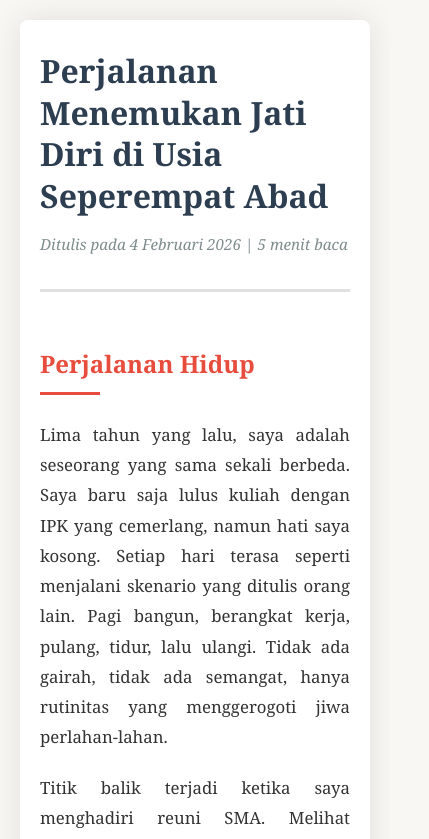
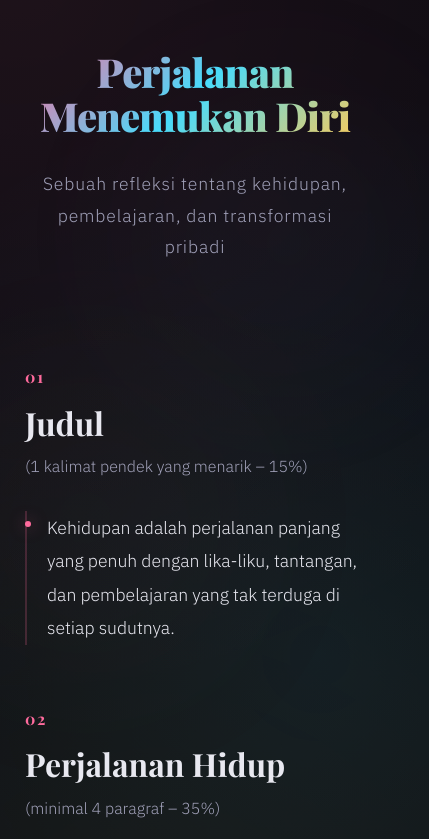
Before and after one commit to Freasey/biodata-webdev, a plain HTML site: page main.html in a window 390 px wide. Shown: the top 839 px of the page, 429 px wide, since content can reach past the window. Drawn offline with nearby package versions, Linux system fonts and the light colour scheme.

Commit message:
Add blog dengan HTML

```diff
--- a/main.html
+++ b/main.html
@@ -3,8 +3,21 @@
 <head>
     <meta charset="UTF-8">
     <meta name="viewport" content="width=device-width, initial-scale=1.0">
-    <title>Blog Saya - Template</title>
+    <title>Perjalanan Menemukan Diri - Blog Modern</title>
+    <link href="https://fonts.googleapis.com/css2?family=Playfair+Display:wght@400;700;900&family=IBM+Plex+Sans:wght@300;400;500&display=swap" rel="stylesheet">
     <style>
+        :root {
+            --color-bg: #0a0a0f;
+            --color-surface: #141420;
+            --color-primary: #ff6b9d;
+            --color-secondary: #feca57;
+            --color-accent: #48dbfb;
+            --color-text: #e8e8f0;
+            --color-text-muted: #a0a0b8;
+            --font-display: 'Playfair Display', serif;
+            --font-body: 'IBM Plex Sans', sans-serif;
+        }
+
         * {
             margin: 0;
             padding: 0;
@@ -12,191 +25,323 @@
         }
 
         body {
-            font-family: 'Georgia', 'Times New Roman', serif;
+            font-family: var(--font-body);
+            background: var(--color-bg);
+            color: var(--color-text);
             line-height: 1.8;
-            color: #333;
-            background-color: #f9f7f4;
-            padding: 20px;
+            overflow-x: hidden;
         }
 
-        .container {
-            max-width: 800px;
-            margin: 0 auto;
-            background-color: #fff;
-            padding: 60px;
-            box-shadow: 0 0 30px rgba(0,0,0,0.1);
-            border-radius: 8px;
+        /* Background Effects */
+        body::before {
+            content: '';
+            position: fixed;
+            top: -50%;
+            right: -50%;
+            width: 200%;
+            height: 200%;
+            background: radial-gradient(circle at 30% 20%, rgba(255, 107, 157, 0.08) 0%, transparent 50%),
+                        radial-gradient(circle at 70% 60%, rgba(72, 219, 251, 0.08) 0%, transparent 50%),
+                        radial-gradient(circle at 50% 80%, rgba(254, 202, 87, 0.05) 0%, transparent 50%);
+            z-index: -1;
+            animation: drift 30s ease-in-out infinite;
         }
 
-        /* Judul - 15% */
-        .judul {
-            margin-bottom: 50px;
-            padding-bottom: 30px;
-            border-bottom: 3px solid #e0e0e0;
+        @keyframes drift {
+            0%, 100% { transform: translate(0, 0) rotate(0deg); }
+            33% { transform: translate(-5%, 5%) rotate(1deg); }
+            66% { transform: translate(5%, -3%) rotate(-1deg); }
         }
 
-        .judul h1 {
-            font-size: 2.8em;
-            color: #2c3e50;
-            margin-bottom: 15px;
-            font-weight: 700;
-            line-height: 1.3;
+        /* Container */
+        .container {
+            max-width: 900px;
+            margin: 0 auto;
+            padding: 80px 40px;
+            position: relative;
         }
 
-        .judul .meta {
-            color: #7f8c8d;
-            font-size: 0.95em;
-            font-style: italic;
+        /* Header Section */
+        header {
+            text-align: center;
+            margin-bottom: 100px;
+            animation: fadeInUp 1s ease-out;
         }
 
-        /* Section Headers */
-        .section-header {
-            color: #e74c3c;
-            font-size: 1.8em;
-            margin-top: 40px;
-            margin-bottom: 25px;
-            font-weight: 600;
-            position: relative;
-            padding-bottom: 10px;
+        .blog-title {
+            font-family: var(--font-display);
+            font-size: clamp(2.5rem, 8vw, 5rem);
+            font-weight: 900;
+            line-height: 1.1;
+            margin-bottom: 30px;
+            background: linear-gradient(135deg, var(--color-primary), var(--color-accent), var(--color-secondary));
+            -webkit-background-clip: text;
+            -webkit-text-fill-color: transparent;
+            background-clip: text;
+            animation: fadeInUp 1s ease-out 0.2s backwards;
+            letter-spacing: -0.02em;
         }
 
-        .section-header::after {
+        .subtitle {
+            font-size: 1.1rem;
+            color: var(--color-text-muted);
+            font-weight: 300;
+            letter-spacing: 0.05em;
+            animation: fadeInUp 1s ease-out 0.4s backwards;
+        }
+
+        /* Section Styling */
+        .section {
+            margin-bottom: 80px;
+            position: relative;
+            animation: fadeInUp 1s ease-out backwards;
+        }
+
+        .section:nth-child(1) { animation-delay: 0.5s; }
+        .section:nth-child(2) { animation-delay: 0.6s; }
+        .section:nth-child(3) { animation-delay: 0.7s; }
+        .section:nth-child(4) { animation-delay: 0.8s; }
+
+        .section-number {
+            font-family: var(--font-display);
+            font-size: 1rem;
+            font-weight: 700;
+            color: var(--color-primary);
+            margin-bottom: 12px;
+            letter-spacing: 0.1em;
+            text-transform: uppercase;
+        }
+
+        .section-title {
+            font-family: var(--font-display);
+            font-size: clamp(2rem, 5vw, 3.2rem);
+            font-weight: 700;
+            margin-bottom: 10px;
+            color: var(--color-text);
+            line-height: 1.2;
+            position: relative;
+            display: inline-block;
+        }
+
+        .section-subtitle {
+            font-size: 1rem;
+            color: var(--color-text-muted);
+            margin-bottom: 30px;
+            font-weight: 300;
+        }
+
+        /* Paragraph Styling */
+        .content {
+            position: relative;
+            padding-left: 30px;
+            border-left: 2px solid rgba(255, 107, 157, 0.2);
+        }
+
+        .paragraph {
+            margin-bottom: 35px;
+            font-size: 1.1rem;
+            line-height: 1.9;
+            color: var(--color-text);
+            font-weight: 300;
+            position: relative;
+            transition: transform 0.3s ease;
+        }
+
+        .paragraph:hover {
+            transform: translateX(5px);
+        }
+
+        .paragraph::before {
             content: '';
             position: absolute;
-            bottom: 0;
-            left: 0;
-            width: 60px;
-            height: 3px;
-            background-color: #e74c3c;
+            left: -32px;
+            top: 10px;
+            width: 6px;
+            height: 6px;
+            background: var(--color-primary);
+            border-radius: 50%;
+            box-shadow: 0 0 15px rgba(255, 107, 157, 0.5);
         }
 
-        /* Perjalanan Hidup - 35% */
-        .perjalanan-hidup {
-            margin-bottom: 40px;
+        /* Decorative Elements */
+        .decorator {
+            position: absolute;
+            width: 300px;
+            height: 300px;
+            border-radius: 50%;
+            opacity: 0.03;
+            z-index: -1;
+            pointer-events: none;
         }
 
-        .perjalanan-hidup p {
-            margin-bottom: 20px;
-            text-align: justify;
-            font-size: 1.05em;
+        .decorator-1 {
+            top: 10%;
+            right: -10%;
+            background: linear-gradient(135deg, var(--color-primary), var(--color-accent));
+            filter: blur(100px);
         }
 
-        /* Pelajaran yang Dipereoleh - 30% */
-        .pelajaran {
-            margin-bottom: 40px;
+        .decorator-2 {
+            bottom: 20%;
+            left: -15%;
+            background: linear-gradient(135deg, var(--color-secondary), var(--color-primary));
+            filter: blur(120px);
         }
 
-        .pelajaran p {
-            margin-bottom: 20px;
-            text-align: justify;
-            font-size: 1.05em;
-        }
-
-        /* Kesimpulan - 20% */
-        .kesimpulan {
-            margin-bottom: 40px;
-        }
-
-        .kesimpulan p {
-            margin-bottom: 20px;
-            text-align: justify;
-            font-size: 1.05em;
-        }
-
-        /* Footer */
-        .footer {
-            margin-top: 60px;
-            padding-top: 30px;
-            border-top: 2px solid #e0e0e0;
-            text-align: center;
-            color: #95a5a6;
-            font-size: 0.9em;
+        /* Animations */
+        @keyframes fadeInUp {
+            from {
+                opacity: 0;
+                transform: translateY(30px);
+            }
+            to {
+                opacity: 1;
+                transform: translateY(0);
+            }
         }
 
         /* Responsive */
         @media (max-width: 768px) {
             .container {
-                padding: 30px 20px;
+                padding: 50px 25px;
             }
 
-            .judul h1 {
-                font-size: 2em;
+            .section {
+                margin-bottom: 60px;
             }
 
-            .section-header {
-                font-size: 1.5em;
+            .content {
+                padding-left: 20px;
             }
+
+            .paragraph::before {
+                left: -22px;
+            }
+        }
+
+        /* Scroll Progress Bar */
+        .progress-bar {
+            position: fixed;
+            top: 0;
+            left: 0;
+            height: 3px;
+            background: linear-gradient(90deg, var(--color-primary), var(--color-accent));
+            width: 0%;
+            z-index: 1000;
+            transition: width 0.1s ease;
         }
     </style>
 </head>
 <body>
+    <div class="progress-bar" id="progressBar"></div>
+
+    <div class="decorator decorator-1"></div>
+    <div class="decorator decorator-2"></div>
+
     <div class="container">
+        <header>
+            <h1 class="blog-title">Perjalanan Menemukan Diri</h1>
+            <p class="subtitle">Sebuah refleksi tentang kehidupan, pembelajaran, dan transformasi pribadi</p>
+        </header>
 
-        <!-- 1. JUDUL (15%) -->
-        <div class="judul">
-            <h1>Perjalanan Menemukan Jati Diri di Usia Seperempat Abad</h1>
-            <div class="meta">Ditulis pada 4 Februari 2026 | 5 menit baca</div>
-        </div>
+        <main>
+            <!-- Section 1: Judul -->
+            <section class="section">
+                <div class="section-number">01</div>
+                <h2 class="section-title">Judul</h2>
+                <p class="section-subtitle">(1 kalimat pendek yang menarik – 15%)</p>
 
-        <!-- 2. PERJALANAN HIDUP (35% - minimal 4 paragraf) -->
-        <div class="perjalanan-hidup">
-            <h2 class="section-header">Perjalanan Hidup</h2>
+                <div class="content">
+                    <p class="paragraph">
+                        Kehidupan adalah perjalanan panjang yang penuh dengan lika-liku, tantangan, dan pembelajaran yang tak terduga di setiap sudutnya.
+                    </p>
+                </div>
+            </section>
 
-            <p>
-                Lima tahun yang lalu, saya adalah seseorang yang sama sekali berbeda. Saya baru saja lulus kuliah dengan IPK yang cemerlang, namun hati saya kosong. Setiap hari terasa seperti menjalani skenario yang ditulis orang lain. Pagi bangun, berangkat kerja, pulang, tidur, lalu ulangi. Tidak ada gairah, tidak ada semangat, hanya rutinitas yang menggerogoti jiwa perlahan-lahan.
-            </p>
+            <!-- Section 2: Perjalanan Hidup -->
+            <section class="section">
+                <div class="section-number">02</div>
+                <h2 class="section-title">Perjalanan Hidup</h2>
+                <p class="section-subtitle">(minimal 4 paragraf – 35%)</p>
 
-            <p>
-                Titik balik terjadi ketika saya menghadiri reuni SMA. Melihat teman-teman lama yang mata mereka berbinar saat bercerita tentang pekerjaan, hobi, atau apapun yang mereka geluti, membuat saya tersadar. Saya tidak punya cerita. Saya hanya punya daftar tugas yang selesai dan gaji yang masuk setiap bulan. Malam itu, dalam perjalanan pulang, saya menangis. Bukan karena sedih, tapi karena kaget dengan kehampaan yang selama ini saya tutupi dengan kesibukan.
-            </p>
+                <div class="content">
+                    <p class="paragraph">
+                        Saya tumbuh di sebuah kota kecil yang tenang, di mana hari-hari diisi dengan rutinitas sederhana dan kehangatan keluarga. Masa kecil saya dipenuhi dengan keingintahuan tanpa batas terhadap dunia di sekitar. Setiap buku yang saya baca membuka jendela baru, setiap percakapan membawa perspektif yang berbeda, dan setiap pengalaman mengajarkan sesuatu yang berharga tentang kehidupan.
+                    </p>
 
-            <p>
-                Sejak saat itu, saya memutuskan untuk mengambil jalan yang berbeda. Saya mulai mencoba hal-hal baru yang selama ini saya hindari karena takut gagal atau dianggap aneh. Saya ikut kelas menulis, belajar fotografi, bahkan mencoba mendaki gunung meski saya orangnya cenderung malas berolahraga. Setiap pengalaman baru membuka pintu pemahaman tentang siapa saya sebenarnya. Ternyata saya suka tantangan fisik, saya senang mengekspresikan diri lewat kata-kata, dan saya terinspirasi oleh keindahan alam.
-            </p>
+                    <p class="paragraph">
+                        Ketika menginjak masa remaja, saya mulai merasakan tekanan untuk menemukan jati diri. Ekspektasi dari keluarga, teman, dan masyarakat seringkali bertentangan dengan apa yang sebenarnya saya inginkan. Periode ini penuh dengan kebingungan dan pencarian identitas. Saya mencoba berbagai hal—bergabung dengan komunitas, mengeksplorasi hobi, dan menjalin hubungan dengan orang-orang dari berbagai latar belakang.
+                    </p>
 
-            <p>
-                Perjalanan ini tidak selalu mulus. Ada kalanya saya merasa bodoh karena memulai dari nol di usia yang menurut standar sosial seharusnya sudah mapan. Ada juga tekanan dari keluarga yang bertanya kapan saya akan "serius" dengan hidup. Tapi setiap kali ragu datang, saya ingat mata kosong saya di reuni itu. Dan saya tahu, saya tidak ingin kembali ke sana.
-            </p>
+                    <p class="paragraph">
+                        Transisi menuju kehidupan dewasa membawa tantangan yang lebih kompleks. Keputusan tentang karir, hubungan, dan arah hidup harus diambil dengan lebih serius. Saya mengalami kegagalan yang menyakitkan dan kesuksesan yang membanggakan. Setiap pengalaman, baik yang pahit maupun manis, membentuk karakter dan memberikan pemahaman yang lebih dalam tentang siapa saya sebenarnya.
+                    </p>
 
-            <p>
-                Kini, setelah lima tahun menjalani berbagai eksperimen kehidupan, saya bisa mengatakan bahwa saya lebih mengenal diri sendiri. Saya tahu apa yang membuat saya bahagia, apa nilai-nilai yang saya pegang, dan ke arah mana saya ingin melangkah. Prosesnya panjang dan masih terus berlanjut, tapi sekarang saya berjalan dengan mata terbuka dan hati yang lebih ringan.
-            </p>
-        </div>
+                    <p class="paragraph">
+                        Di tengah semua perjalanan ini, saya menyadari bahwa hidup bukanlah tentang mencapai tujuan tertentu, melainkan tentang proses pembelajaran yang berkelanjutan. Setiap hari adalah kesempatan baru untuk tumbuh, berubah, dan menjadi versi yang lebih baik dari diri sendiri. Pengalaman-pengalaman yang saya lalui mengajarkan saya tentang ketahanan, empati, dan pentingnya tetap setia pada nilai-nilai yang saya pegang.
+                    </p>
+                </div>
+            </section>
 
-        <!-- 3. PELAJARAN YANG DIPEREOLEH (30% - minimal 2 paragraf dalam bentuk narasi) -->
-        <div class="pelajaran">
-            <h2 class="section-header">Pelajaran yang Dipereoleh</h2>
+            <!-- Section 3: Pelajaran Apa Saja Yang Dipereoleh -->
+            <section class="section">
+                <div class="section-number">03</div>
+                <h2 class="section-title">Pelajaran Apa Saja Yang Diperoleh</h2>
+                <p class="section-subtitle">(dalam bentuk narasi, minimal 2 paragraf – 30%)</p>
 
-            <p>
-                Hal terpenting yang saya pelajari adalah bahwa jati diri bukanlah sesuatu yang kita temukan seperti menemukan kunci yang hilang. Jati diri adalah sesuatu yang kita bangun, setiap hari, melalui pilihan-pilihan kecil yang kita buat. Ketika saya memilih untuk mencoba hal baru meski takut, ketika saya memilih untuk jujur tentang apa yang saya rasakan, ketika saya memilih untuk tidak mengikuti ekspektasi orang lain secara membabi buta – di sanalah jati diri saya terbentuk. Saya belajar bahwa keberanian bukan berarti tidak takut, tapi tetap melangkah meski takut. Dan setiap langkah kecil itu, betapapun remehnya, adalah investasi untuk menjadi versi terbaik dari diri saya.
-            </p>
+                <div class="content">
+                    <p class="paragraph">
+                        Salah satu pelajaran terpenting yang saya peroleh adalah bahwa kegagalan bukanlah akhir dari segalanya, melainkan awal dari pemahaman yang lebih dalam. Setiap kali saya jatuh, saya belajar untuk bangkit dengan lebih kuat dan lebih bijaksana. Saya memahami bahwa kesalahan adalah bagian tak terpisahkan dari pertumbuhan, dan menerima ketidaksempurnaan diri adalah langkah pertama menuju kedewasaan emosional. Pelajaran ini mengubah cara saya memandang tantangan—dari sesuatu yang harus dihindari menjadi peluang untuk berkembang.
+                    </p>
 
-            <p>
-                Pelajaran kedua yang sangat berharga adalah pentingnya memberi ruang untuk gagal. Selama ini saya sangat perfeksionis, takut mencoba sesuatu kalau tidak yakin akan berhasil. Tapi dalam lima tahun terakhir, saya gagal berkali-kali. Tulisan pertama saya jelek. Foto-foto awal saya buram. Pendakian pertama saya hampir menyerah di tengah jalan. Namun dari setiap kegagalan itu, saya belajar lebih banyak daripada dari kesuksesan yang mudah. Saya belajar untuk tidak terlalu keras pada diri sendiri, untuk tertawa pada kesalahan, dan untuk melihat kegagalan sebagai feedback, bukan final judgment. Hidup menjadi jauh lebih ringan ketika saya berhenti mencoba sempurna dan mulai berusaha menjadi otentik.
-            </p>
+                    <p class="paragraph">
+                        Pelajaran lain yang tak kalah berharga adalah pentingnya hubungan yang autentik dan bermakna. Di dunia yang semakin terhubung namun paradoksnya semakin terpisah, saya menyadari bahwa kualitas lebih penting daripada kuantitas dalam hal relasi. Beberapa orang yang benar-benar peduli dan mendukung jauh lebih berharga daripada ratusan kenalan yang dangkal. Saya belajar untuk menghargai kehadiran orang-orang yang membantu membentuk saya, yang jujur dalam memberikan kritik, dan yang merayakan kesuksesan saya dengan tulus. Dari mereka, saya memahami arti sebenarnya dari koneksi manusia yang mendalam.
+                    </p>
+                </div>
+            </section>
 
-            <p>
-                Yang terakhir, saya belajar bahwa tidak apa-apa untuk berjalan di jalur yang berbeda dari orang lain. Masyarakat punya timeline yang kaku: lulus, kerja, menikah, punya anak, pensiun. Tapi hidup saya tidak mengikuti pola itu, dan itu tidak masalah. Saya belajar untuk menghargai perjalanan unik saya sendiri, dengan kecepatan saya sendiri, tanpa terus-menerus membandingkan diri dengan orang lain. Kesadaran ini membebaskan saya dari kecemasan yang selama ini membebani.
-            </p>
-        </div>
+            <!-- Section 4: Kesimpulan -->
+            <section class="section">
+                <div class="section-number">04</div>
+                <h2 class="section-title">Kesimpulan</h2>
+                <p class="section-subtitle">(dalam bentuk narasi, minimal 1 paragraf – 20%)</p>
 
-        <!-- 4. KESIMPULAN (20% - minimal 1 paragraf) -->
-        <div class="kesimpulan">
-            <h2 class="section-header">Kesimpulan</h2>
+                <div class="content">
+                    <p class="paragraph">
+                        Perjalanan menemukan diri adalah proses yang tidak pernah benar-benar selesai. Setiap tahap kehidupan membawa pemahaman baru, tantangan yang berbeda, dan peluang untuk transformasi. Yang saya pelajari adalah bahwa kunci dari kehidupan yang bermakna bukanlah mencapai kesempurnaan atau tujuan tertentu, melainkan terus tumbuh, belajar, dan beradaptasi dengan perubahan. Saya kini memandang hidup dengan lebih sabar dan penuh rasa syukur, menghargai setiap momen sebagai bagian dari narasi yang lebih besar. Ke depan, saya berkomitmen untuk tetap terbuka terhadap pengalaman baru, terus belajar dari setiap situasi, dan berbagi pembelajaran saya dengan orang lain yang mungkin sedang menjalani perjalanan serupa.
+                    </p>
+                </div>
+            </section>
+        </main>
+    </div>
 
-            <p>
-                Menemukan jati diri adalah perjalanan seumur hidup, bukan destinasi yang bisa dicapai dan kemudian selesai. Lima tahun yang lalu saya merasa hilang, dan kini saya merasa lebih terhubung dengan diri sendiri. Tapi saya juga tahu bahwa saya akan terus berubah, belajar, dan berkembang. Dan itu adalah hal yang indah. Jika Anda merasa kehilangan arah saat ini, ketahuilah bahwa Anda tidak sendirian. Mulailah dengan langkah kecil, berani mencoba, dan jujur pada diri sendiri. Berikan waktu untuk prosesnya, dan percayalah bahwa setiap pengalaman, baik manis maupun pahit, membentuk Anda menjadi pribadi yang lebih utuh. Hidup terlalu singkat untuk dijalani dengan setengah hati.
-            </p>
+    <script>
+        // Scroll Progress Bar
+        window.addEventListener('scroll', () => {
+            const winScroll = document.body.scrollTop || document.documentElement.scrollTop;
+            const height = document.documentElement.scrollHeight - document.documentElement.clientHeight;
+            const scrolled = (winScroll / height) * 100;
+            document.getElementById('progressBar').style.width = scrolled + '%';
+        });
 
-            <p>
-                Saya berharap cerita saya bisa menginspirasi Anda untuk berani memulai perjalanan Anda sendiri. Tidak peduli seberapa tua atau muda Anda, tidak pernah terlambat untuk mengenal diri sendiri lebih dalam. Karena pada akhirnya, hubungan terpenting yang akan Anda miliki sepanjang hidup adalah hubungan dengan diri Anda sendiri.
-            </p>
-        </div>
+        // Smooth reveal on scroll
+        const observerOptions = {
+            threshold: 0.1,
+            rootMargin: '0px 0px -50px 0px'
+        };
 
-        <div class="footer">
-            <p>&copy; 2026 Blog Pribadi Saya. Semua hak cipta dilindungi.</p>
-        </div>
+        const observer = new IntersectionObserver((entries) => {
+            entries.forEach(entry => {
+                if (entry.isIntersecting) {
+                    entry.target.style.opacity = '1';
+                    entry.target.style.transform = 'translateY(0)';
+                }
+            });
+        }, observerOptions);
 
-    </div>
+        document.querySelectorAll('.section').forEach(section => {
+            observer.observe(section);
+        });
+    </script>
 </body>
 </html>
```
